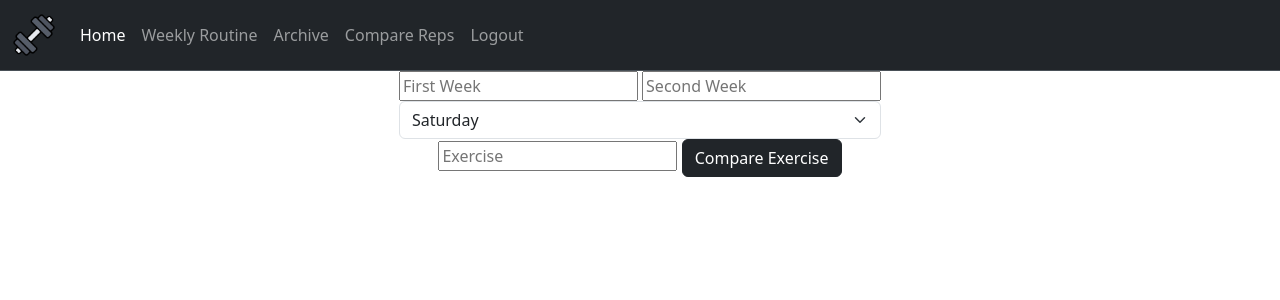
After one commit to Azfar-Sphere/Workout-Log, a Flask app: page /compare in a window 1280 px wide. The commit adds this page. Shown: the top 300 px of the page. Run offline with Flask 3, Linux system fonts and the light colour scheme; a user stored in the database is signed in; data comes from the database, SQL or seed files in the repository; both versions use the stored data as it was after the commit.

Commit message:
Added compare.html with day comparsion

```diff
--- a/webapp/routes.py
+++ b/webapp/routes.py
@@ -274,6 +274,30 @@ def increment_week():
 
     return redirect(url_for("routes.index"))
 
+# Defines Compare route
+@routes.route("/compare", methods=["POST", "GET"])
+@login_required
+def compare():
+    days = db.session.query(Routine.day).filter_by(user_id = current_user.id).distinct().order_by(days_order).all()
+    days = [day[0] for day in days]
+
+    if request.method == "POST":
+        week_a = request.form.get("week_a")
+        week_b = request.form.get("week_b")
+        exercise = request.form.get("exercise")
+
+        week_a_id = db.session.query(Workout).filter_by(user_id = current_user.id, week = week_a).first()
+        week_a_id = week_a_id.id
+        week_b_id = db.session.query(Workout).filter_by(user_id = current_user.id, week = week_b).first()
+        week_b_id = week_b_id.id
+
+
+
+        week_a_exercise = db.session.query()
+
+
+    return render_template("compare.html", days = days)
+
 #Defines Error Route
 @routes.route("/error")
 def error():
--- /dev/null
+++ b/webapp/templates/compare.html
@@ -0,0 +1,27 @@
+{% extends "layout.html" %}
+
+{% block title %}
+
+Compare
+
+{% endblock %}
+
+{% block main %}
+
+<div class="text-center d-flex justify-content-center">
+    <form action="/compare" method="post">
+        <input name="week_a" id="week_a" placeholder="First Week">
+        <input name="week_b" id="week_b" placeholder="Second Week">
+        <select class="form-select" id="day" name="day">
+            {% for day in days %}
+            <option value="{{ day }}">{{ day }}</option>
+            {% endfor %}
+        </select>
+        <input name="exercise" id="exercise" placeholder="Exercise">
+        <button class="btn btn-dark" type="submit">Compare Exercise</button>
+    </form>
+</div>
+
+
+
+{% endblock %}
--- a/webapp/templates/layout.html
+++ b/webapp/templates/layout.html
@@ -45,9 +45,10 @@
               href="{{ url_for('routes.index') }}"
               >Home</a
             >
-            <a class="nav-link" href="{{ url_for('auth.logout') }}">Logout</a>
             <a class="nav-link" href="{{ url_for('routes.routine') }}">Weekly Routine</a>
             <a class="nav-link" href="{{ url_for('routes.archive' )}}">Archive</a>
+            <a class="nav-link" href="{{ url_for('routes.compare' )}}">Compare Reps</a>
+            <a class="nav-link" href="{{ url_for('auth.logout') }}">Logout</a>
             {% else %}
             <a class="nav-link" href="{{ url_for('auth.login') }}">Login</a>
             <a class="nav-link" href="{{ url_for('auth.register') }}"
```
Also changed, not shown: webapp/data.db.
